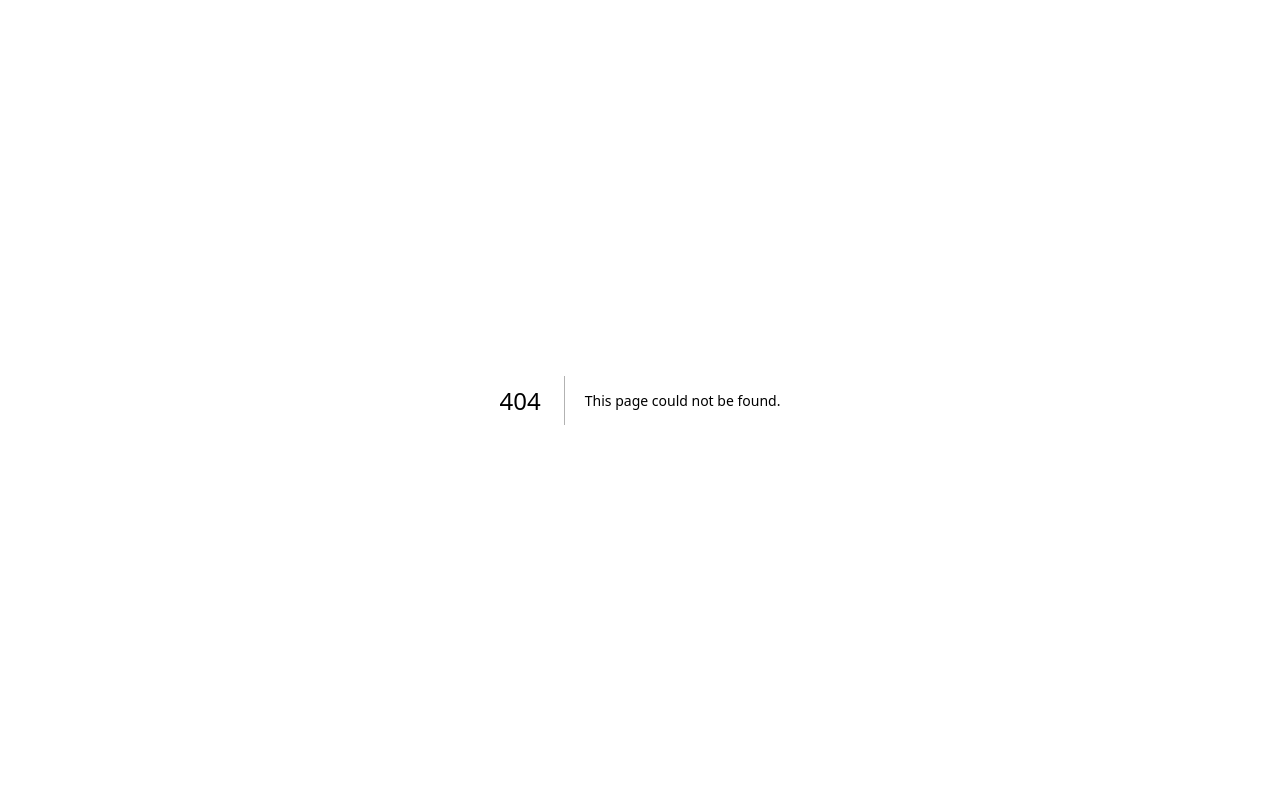
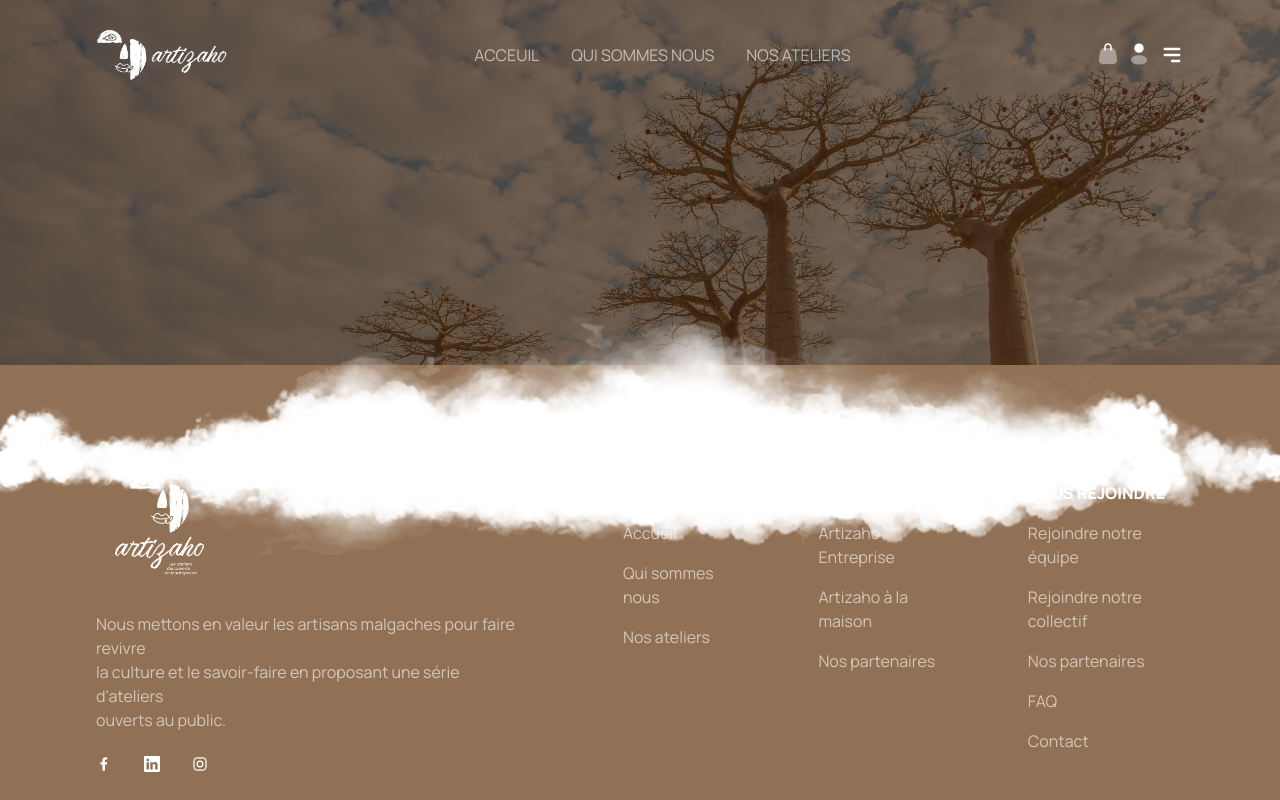
Before and after one commit to andrianina4/ARTIZAHO, a Next.js app: page /auth/s-inscrire in a window 1280 px wide. Before the commit this address had no page. Built offline with nearby package versions, Linux system fonts and the light colour scheme.

Commit message:
update: structure

```diff
--- /dev/null
+++ b/app/auth/s-inscrire/page.tsx
@@ -0,0 +1,24 @@
+import Footer from '@/components/footer'
+import NavBar from '@/components/nav-bar'
+import React from 'react'
+
+type LoginProps = {
+
+}
+
+function Register({ }: LoginProps) {
+  return (
+    <div className='min-h-screen bg-bg-register bg-cover flex flex-col'>
+      <header>
+        <NavBar />
+      </header>
+
+      <main className='flex-1'>
+
+      </main>
+      <Footer />
+    </div>
+  )
+}
+
+export default Register
--- a/app/auth/se-connecter/page.tsx
+++ b/app/auth/se-connecter/page.tsx
@@ -1,7 +1,5 @@
 import Footer from '@/components/footer'
 import NavBar from '@/components/nav-bar'
-import { bgLogin } from '@/constants/link/images'
-import Image from 'next/image'
 import React from 'react'
 
 type LoginProps = {
@@ -15,10 +13,15 @@ function Login({ }: LoginProps) {
         <NavBar />
       </header>
 
-      <main className='flex-1'>
+      <main className='flex-1 py-7 px-24'>
+        <div className='text-white'>
+          <h1 className='font-moonGet font-extrabold text-4xl leading-relaxed'>SE CONNECTER<br />À VOTRE COMPTE</h1>
+          <p className='font-normal mt-5'>Veuillez saisir votre adresse électronique et votre mot de passe.</p>
+        </div>
+        <form className='h-96'>
 
+        </form>
       </main>
-
       <Footer />
     </div>
   )
--- a/components/footer/index.tsx
+++ b/components/footer.tsx
@@ -1,5 +1,5 @@
 import React from 'react'
-import { LogoArtizahoWhiteVertical } from '../logo/artizaho'
+import { LogoArtizahoWhiteVertical } from './logo'
 import { FacebookFIcon, InstagramIcon, LinkedinIcon } from '@/constants/link/icons'
 import { Nuage } from '@/constants/link/svg'
 
--- a/components/nav-bar/index.tsx
+++ b/components/nav-bar.tsx
@@ -1,7 +1,7 @@
 import { MenuIcon } from '@/constants/link/icons'
 import { Shopping, User } from '@/constants/link/svg'
 import Image from 'next/image'
-import LogoArtizahoWhite from '../logo/artizaho'
+import LogoArtizahoWhite from './logo'
 
 
 type NavBarProps = {}
--- a/tailwind.config.ts
+++ b/tailwind.config.ts
@@ -17,7 +17,8 @@ const config: Config = {
         whiteGray : "#FFFEFD",
       },
       backgroundImage: {
-        'bg-login' : "linear-gradient(0deg, rgba(58, 33, 11, 0.67) 0%, rgba(58, 33, 11, 0.67) 100%), url('/images/bg-login.jpeg')"
+        'bg-login' : "linear-gradient(0deg, rgba(58, 33, 11, 0.67) 0%, rgba(58, 33, 11, 0.67) 100%), url('/images/bg-login.jpeg')",
+        'bg-register' : "linear-gradient(0deg, rgba(58, 33, 11, 0.67) 0%, rgba(58, 33, 11, 0.67) 100%), url('/images/baobab.jpeg')"
         // 'gradient-radial': 'radial-gradient(var(--tw-gradient-stops))',
         // 'gradient-conic':
         //   'conic-gradient(from 180deg at 50% 50%, var(--tw-gradient-stops))',
```
Also changed, not shown: components/button.tsx (added), components/logo.tsx (renamed from components/logo/artizaho.tsx), public/images/baobab.jpeg (added).
